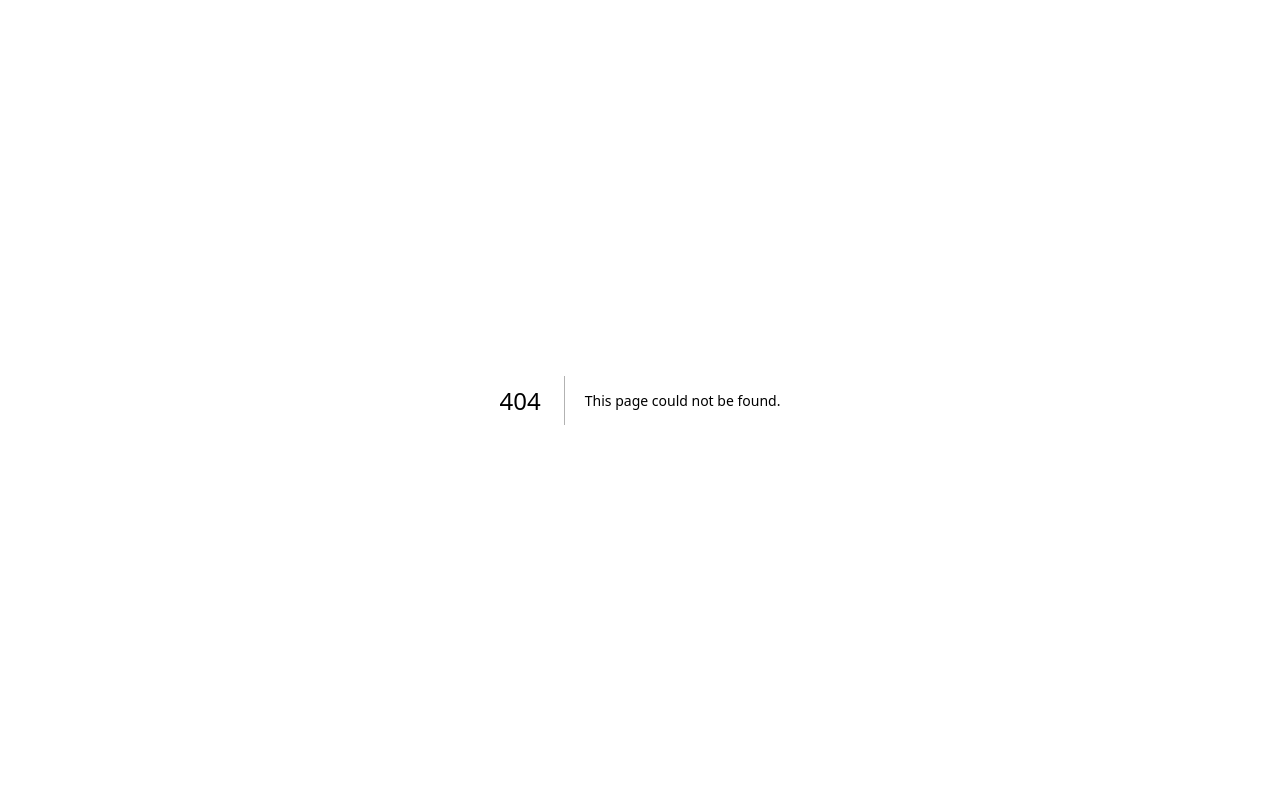
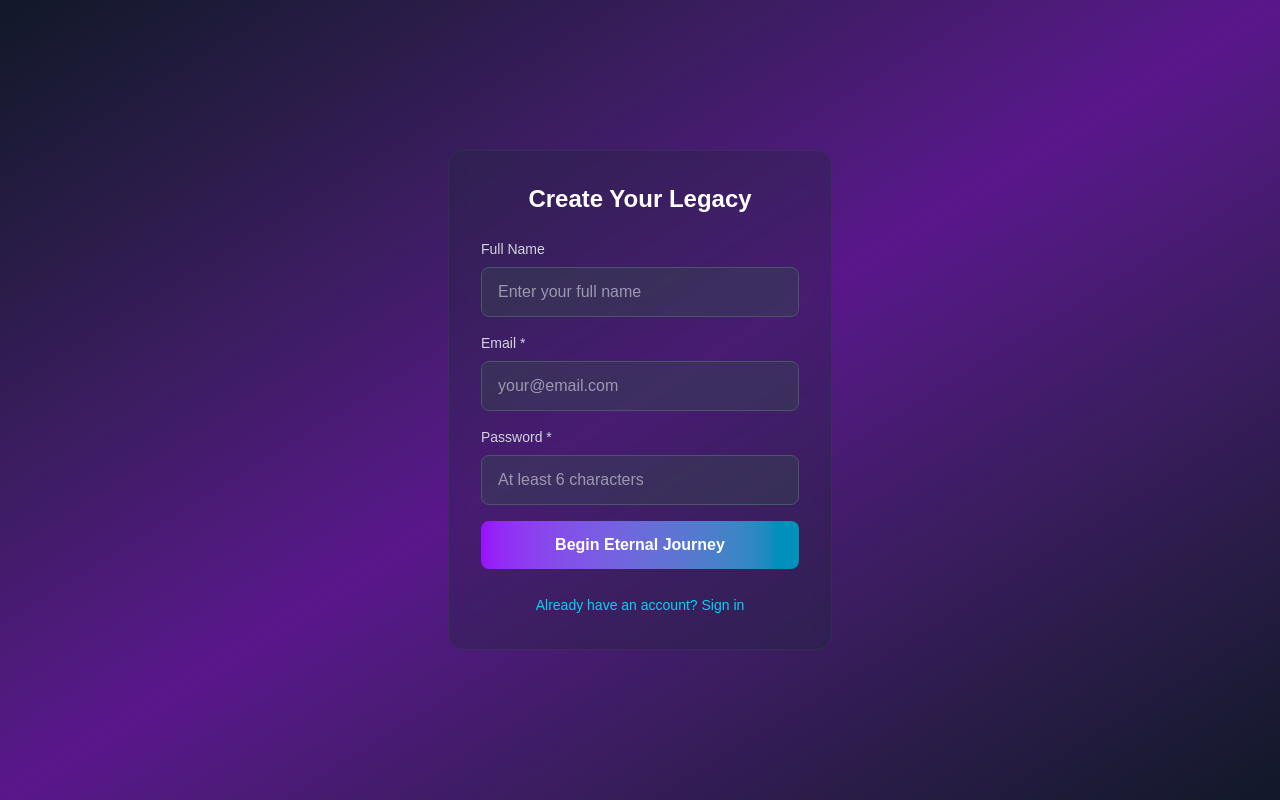
Before and after one commit to Petashiglobal/eternal-world, a Next.js app: page /register in a window 1280 px wide. Before the commit this address had no page. Built offline with nearby package versions, Linux system fonts and the light colour scheme; no server answers.

Commit message:
Add user authentication system with Supabase

```diff
--- /dev/null
+++ b/app/login/page.tsx
@@ -0,0 +1,86 @@
+'use client'
+import { useState } from 'react'
+import { supabase } from '@/lib/supabaseClient'
+import Link from 'next/link'
+
+export default function Login() {
+  const [email, setEmail] = useState('')
+  const [password, setPassword] = useState('')
+  const [loading, setLoading] = useState(false)
+  const [message, setMessage] = useState('')
+
+  const handleLogin = async (e: React.FormEvent) => {
+    e.preventDefault()
+    setLoading(true)
+
+    try {
+      const { data, error } = await supabase.auth.signInWithPassword({
+        email,
+        password,
+      })
+
+      if (error) {
+        setMessage(error.message)
+      } else {
+        setMessage('Login successful!')
+        // Will redirect to dashboard later
+      }
+    } catch (error) {
+      setMessage('An error occurred')
+    } finally {
+      setLoading(false)
+    }
+  }
+
+  return (
+    <div className="min-h-screen bg-gradient-to-br from-gray-900 via-purple-900 to-gray-900 flex items-center justify-center">
+      <div className="bg-gray-800/30 backdrop-blur-sm border border-gray-700/50 rounded-2xl p-8 w-96">
+        <h2 className="text-2xl font-bold text-white mb-6 text-center">Welcome Back</h2>
+
+        <form onSubmit={handleLogin} className="space-y-4">
+          <div>
+            <label className="block text-gray-300 text-sm mb-2">Email</label>
+            <input
+              type="email"
+              value={email}
+              onChange={(e) => setEmail(e.target.value)}
+              className="w-full bg-gray-700/50 border border-gray-600 rounded-lg px-4 py-3 text-white focus:outline-none focus:border-purple-500"
+              required
+            />
+          </div>
+
+          <div>
+            <label className="block text-gray-300 text-sm mb-2">Password</label>
+            <input
+              type="password"
+              value={password}
+              onChange={(e) => setPassword(e.target.value)}
+              className="w-full bg-gray-700/50 border border-gray-600 rounded-lg px-4 py-3 text-white focus:outline-none focus:border-purple-500"
+              required
+            />
+          </div>
+
+          <button
+            type="submit"
+            disabled={loading}
+            className="w-full bg-gradient-to-r from-purple-600 to-cyan-600 text-white py-3 rounded-lg font-semibold hover:from-purple-700 hover:to-cyan-700 transition-all disabled:opacity-50"
+          >
+            {loading ? 'Signing in...' : 'Sign In'}
+          </button>
+        </form>
+
+        {message && (
+          <div className="mt-4 text-center text-sm text-gray-300">
+            {message}
+          </div>
+        )}
+
+        <div className="mt-6 text-center">
+          <Link href="/register" className="text-cyan-400 hover:text-cyan-300 text-sm">
+            Don&apos;t have an account? Sign up
+          </Link>
+        </div>
+      </div>
+    </div>
+  )
+}
--- a/app/page.tsx
+++ b/app/page.tsx
@@ -1,3 +1,5 @@
+import Link from 'next/link'
+
 export default function Home() {
   return (
     <div className="min-h-screen bg-gradient-to-br from-blue-50 to-indigo-100">
@@ -5,10 +7,18 @@ export default function Home() {
       <nav className="flex justify-between items-center p-6 max-w-6xl mx-auto">
         <div className="text-2xl font-bold text-gray-800">EternalVault</div>
         <div className="space-x-4">
-          <button className="text-gray-600 hover:text-gray-900">Login</button>
-          <button className="bg-blue-600 text-white px-4 py-2 rounded-lg hover:bg-blue-700 transition-colors">
+          <Link
+            href="/login"
+            className="text-gray-600 hover:text-gray-900"
+          >
+            Login
+          </Link>
+          <Link
+            href="/register"
+            className="bg-blue-600 text-white px-4 py-2 rounded-lg hover:bg-blue-700 transition-colors"
+          >
             Get Started
-          </button>
+          </Link>
         </div>
       </nav>
 
@@ -23,12 +33,18 @@ export default function Home() {
           Share your authentic self with future generations, only when the time is right.
         </p>
         <div className="space-x-4">
-          <button className="bg-blue-600 text-white px-8 py-3 rounded-lg text-lg font-semibold hover:bg-blue-700 transition-colors">
+          <Link
+            href="/register"
+            className="bg-blue-600 text-white px-8 py-3 rounded-lg text-lg font-semibold hover:bg-blue-700 transition-colors"
+          >
             Create Your Legacy
-          </button>
-          <button className="border border-gray-300 text-gray-700 px-8 py-3 rounded-lg text-lg font-semibold hover:bg-gray-50 transition-colors">
+          </Link>
+          <Link
+            href="/login"
+            className="border border-gray-300 text-gray-700 px-8 py-3 rounded-lg text-lg font-semibold hover:bg-gray-50 transition-colors"
+          >
             Learn More
-          </button>
+          </Link>
         </div>
       </section>
 
--- /dev/null
+++ b/app/register/page.tsx
@@ -0,0 +1,127 @@
+'use client'
+import { useState } from 'react'
+import { supabase } from '@/lib/supabaseClient'
+import Link from 'next/link'
+
+export default function Register() {
+  const [email, setEmail] = useState('')
+  const [password, setPassword] = useState('')
+  const [fullName, setFullName] = useState('')
+  const [loading, setLoading] = useState(false)
+  const [message, setMessage] = useState('')
+
+  const handleRegister = async (e: React.FormEvent) => {
+    e.preventDefault()
+    setLoading(true)
+    setMessage('')
+
+    try {
+      // 1. Create auth user
+      const { data: authData, error: authError } = await supabase.auth.signUp({
+        email,
+        password,
+      })
+
+      if (authError) {
+        setMessage('Error: ' + authError.message)
+        setLoading(false)
+        return
+      }
+
+      // 2. Create profile in database
+      if (authData.user) {
+        const { error: profileError } = await supabase
+          .from('profiles')
+          .insert([
+            {
+              id: authData.user.id,
+              email: email,
+              full_name: fullName, // This matches your table column
+            }
+          ])
+
+        if (profileError) {
+          setMessage('Profile error: ' + profileError.message)
+        } else {
+          setMessage('🎉 Registration successful! You can now sign in.')
+          // Clear form
+          setEmail('')
+          setPassword('')
+          setFullName('')
+        }
+      }
+    } catch (error) {
+      setMessage('An unexpected error occurred')
+    } finally {
+      setLoading(false)
+    }
+  }
+
+  return (
+    <div className="min-h-screen bg-gradient-to-br from-gray-900 via-purple-900 to-gray-900 flex items-center justify-center">
+      <div className="bg-gray-800/30 backdrop-blur-sm border border-gray-700/50 rounded-2xl p-8 w-96">
+        <h2 className="text-2xl font-bold text-white mb-6 text-center">Create Your Legacy</h2>
+
+        <form onSubmit={handleRegister} className="space-y-4">
+          <div>
+            <label className="block text-gray-300 text-sm mb-2">Full Name</label>
+            <input
+              type="text"
+              value={fullName}
+              onChange={(e) => setFullName(e.target.value)}
+              className="w-full bg-gray-700/50 border border-gray-600 rounded-lg px-4 py-3 text-white focus:outline-none focus:border-purple-500"
+              placeholder="Enter your full name"
+            />
+          </div>
+
+          <div>
+            <label className="block text-gray-300 text-sm mb-2">Email *</label>
+            <input
+              type="email"
+              value={email}
+              onChange={(e) => setEmail(e.target.value)}
+              className="w-full bg-gray-700/50 border border-gray-600 rounded-lg px-4 py-3 text-white focus:outline-none focus:border-purple-500"
+              required
+              placeholder="your@email.com"
+            />
+          </div>
+
+          <div>
+            <label className="block text-gray-300 text-sm mb-2">Password *</label>
+            <input
+              type="password"
+              value={password}
+              onChange={(e) => setPassword(e.target.value)}
+              className="w-full bg-gray-700/50 border border-gray-600 rounded-lg px-4 py-3 text-white focus:outline-none focus:border-purple-500"
+              required
+              minLength={6}
+              placeholder="At least 6 characters"
+            />
+          </div>
+
+          <button
+            type="submit"
+            disabled={loading}
+            className="w-full bg-gradient-to-r from-purple-600 to-cyan-600 text-white py-3 rounded-lg font-semibold hover:from-purple-700 hover:to-cyan-700 transition-all disabled:opacity-50"
+          >
+            {loading ? 'Creating Account...' : 'Begin Eternal Journey'}
+          </button>
+        </form>
+
+        {message && (
+          <div className={`mt-4 text-center text-sm ${
+            message.includes('Error') ? 'text-red-400' : 'text-green-400'
+          }`}>
+            {message}
+          </div>
+        )}
+
+        <div className="mt-6 text-center">
+          <Link href="/login" className="text-cyan-400 hover:text-cyan-300 text-sm">
+            Already have an account? Sign in
+          </Link>
+        </div>
+      </div>
+    </div>
+  )
+}
--- /dev/null
+++ b/src/lib/supabaseClient.ts
@@ -0,0 +1,6 @@
+import { createClient } from '@supabase/supabase-js'
+
+const supabaseUrl = process.env.NEXT_PUBLIC_SUPABASE_URL!
+const supabaseAnonKey = process.env.NEXT_PUBLIC_SUPABASE_ANON_KEY!
+
+export const supabase = createClient(supabaseUrl, supabaseAnonKey)
```
Also changed, not shown: package.json (+7 -6 lines), 1 other file (tests, documents, lock files or other folders).
